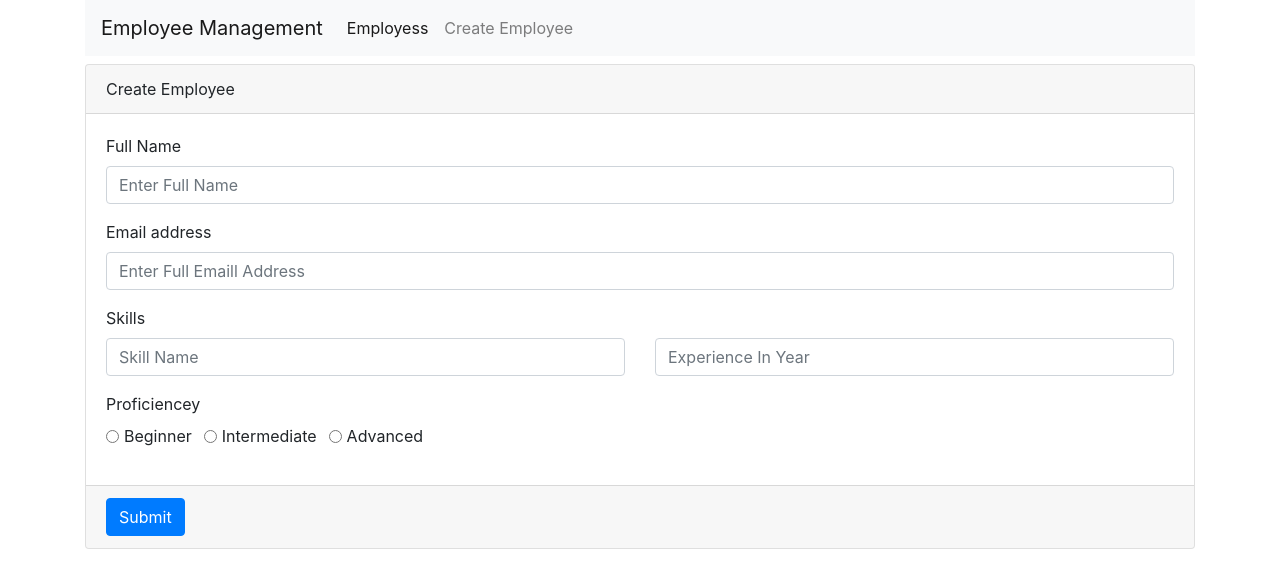
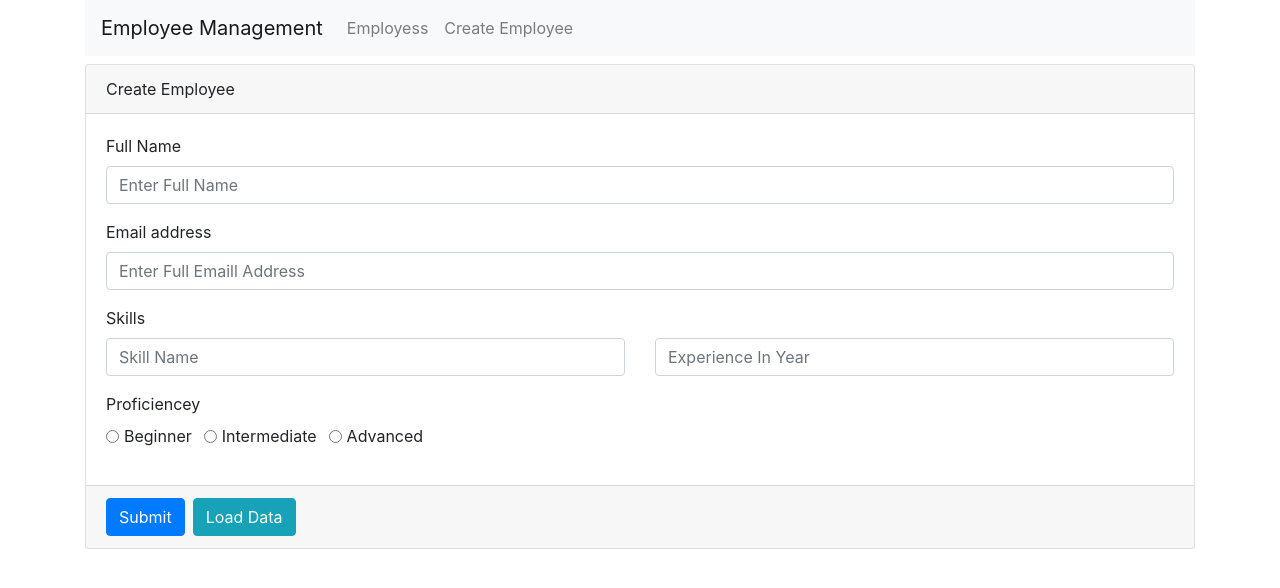
Before and after one commit to SunilChandraKarmakar/Angular-6-Project, an Angular app in the folder Angular6Project/: page /create in a window 1280 px wide. Shown: the top 588 px of the page. Built offline with nearby package versions, Linux system fonts and the light colour scheme.

Commit message:
Working with SetValue and PatchValue Method
1. Create onLoadData function in Employee Create component.

```diff
--- a/Angular6Project/src/app/app.component.html
+++ b/Angular6Project/src/app/app.component.html
@@ -7,7 +7,7 @@
     </button>
     <div class="collapse navbar-collapse" id="navbarNavAltMarkup">
       <div class="navbar-nav">
-        <a class="nav-link active" routerLink="employess">Employess <span class="sr-only">(current)</span></a>
+        <a class="nav-link" routerLink="employess">Employess</a>
         <a class="nav-link" routerLink="create">Create Employee</a>
       </div>
     </div>
--- a/Angular6Project/src/app/create-employee/create-employee.component.html
+++ b/Angular6Project/src/app/create-employee/create-employee.component.html
@@ -46,7 +46,8 @@
           </div>
         </div>
         <div class="card-footer">
-          <button type="submit" class="btn btn-primary">Submit</button>
+          <button type="submit" class="btn btn-primary mr-2">Submit</button>
+          <button type="button" class="btn btn-info" (click)="onLoadData()">Load Data</button>
         </div>
       </form>
     </div>
--- a/Angular6Project/src/app/create-employee/create-employee.component.ts
+++ b/Angular6Project/src/app/create-employee/create-employee.component.ts
@@ -26,4 +26,15 @@
   submitCreateEmployeeForm(): void {
     console.log(this.createEmployeeForm.value);
   }
+
+  onLoadData(): void {
+    this.createEmployeeForm.patchValue({
+      fullName: 'Sunil Chandra Karmakar',
+      email: 'sunil_karmakar@ymail.com',
+      skills: {
+        skillName: 'ASP.NET Core',
+        proficiencey: 'intermediate'
+      }
+    })
+  }
 }
```
